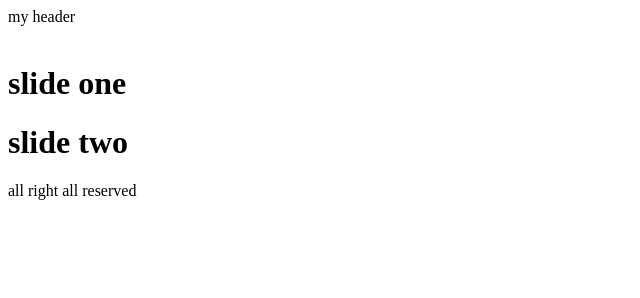
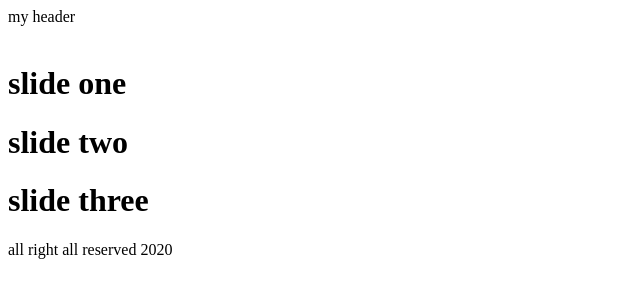
Before and after one commit to AMiRH8T3/gittest, a plain HTML site: page index.html in a window 1280 px wide. Shown: the whole page, without its empty margins (0-640 px from the left). Drawn offline with Linux system fonts and the light colour scheme.

```diff
--- a/index.html
+++ b/index.html
@@ -15,9 +15,10 @@
     <div class="slider">
         <h1>slide one</h1>
         <h1>slide two</h1>
+        <h1>slide three</h1>
     </div>
     <footer>
-        all right all reserved
+        all right all reserved 2020
     </footer>
 
     <script src="script.js"></script>
```
Also changed, not shown: 2 other files.
